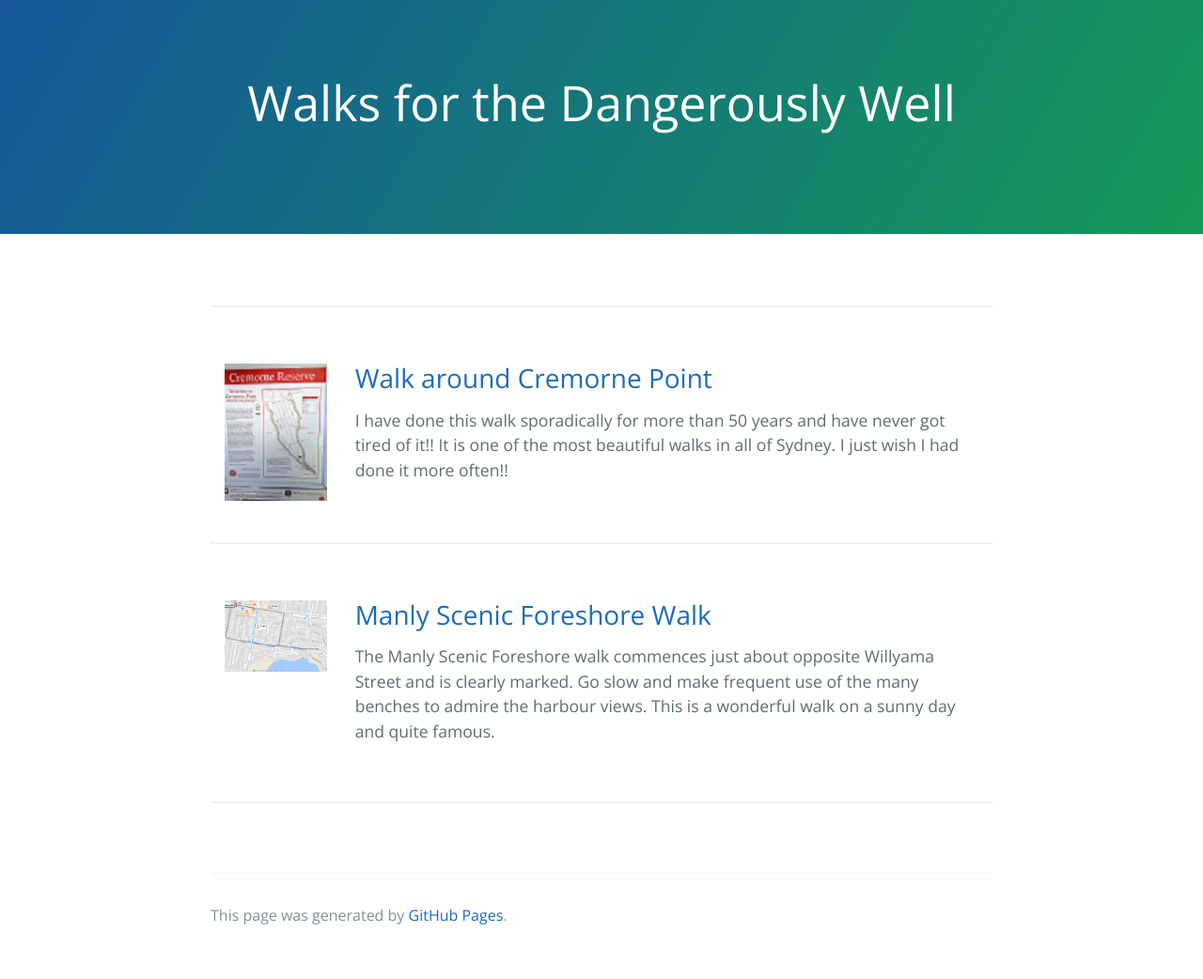
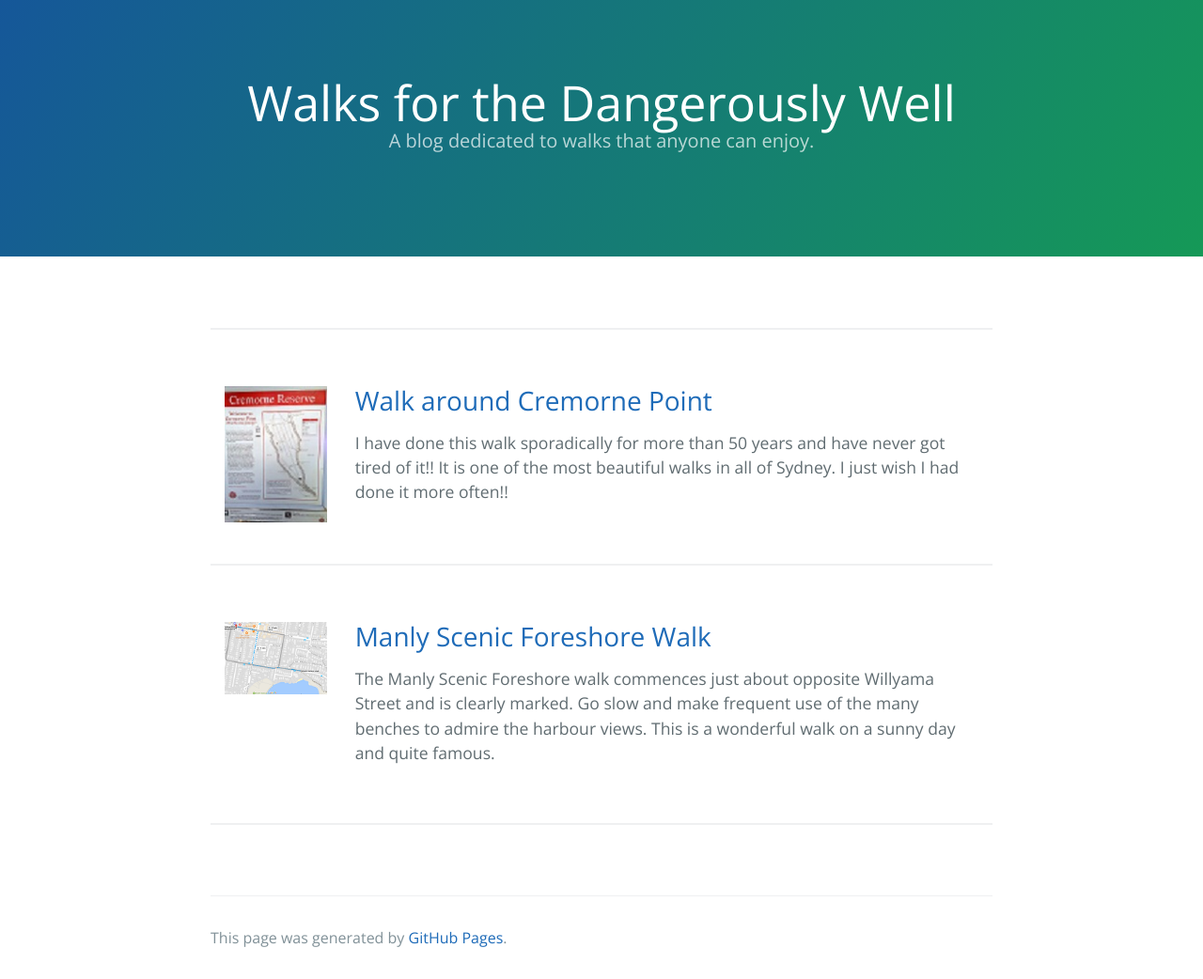
Before and after one commit to janet1405/janet1405.github.io, a Jekyll site: the page built from index.md, in a window 1280 px wide. Shown: the whole page at 94% size. Built offline with Jekyll 4.4.1, drawn with Linux system fonts in a browser that asks for light colours; the repository's description, which GitHub fills in, is left out; before the commit the page ends 1018 px from its top, so only the background shows below that.

Commit message:
Update _config.yml

```diff
--- a/_config.yml
+++ b/_config.yml
@@ -1,6 +1,8 @@
 url: http://www.dangerouslywell.com.au
 title: Walks for the Dangerously Well
-description:
+description: A blog dedicated to walks that anyone can enjoy.
+author: Janet Sietsma
+logo:
 show_downloads: false
 language: en-au
 google_analytics: UA-106572453-1
```
